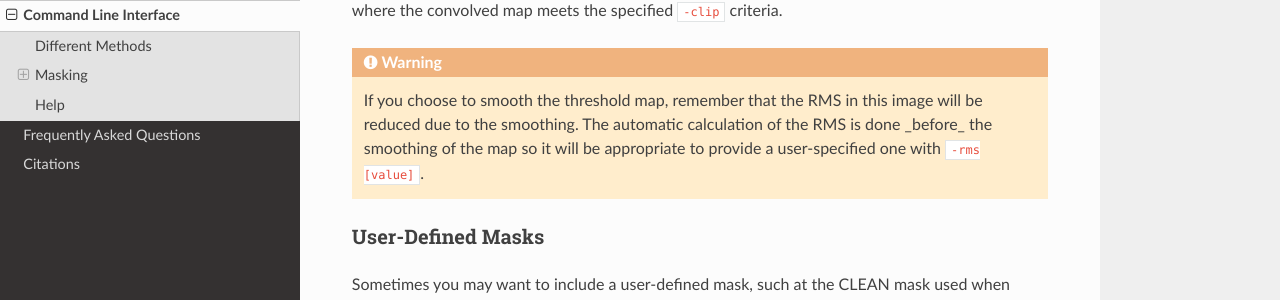
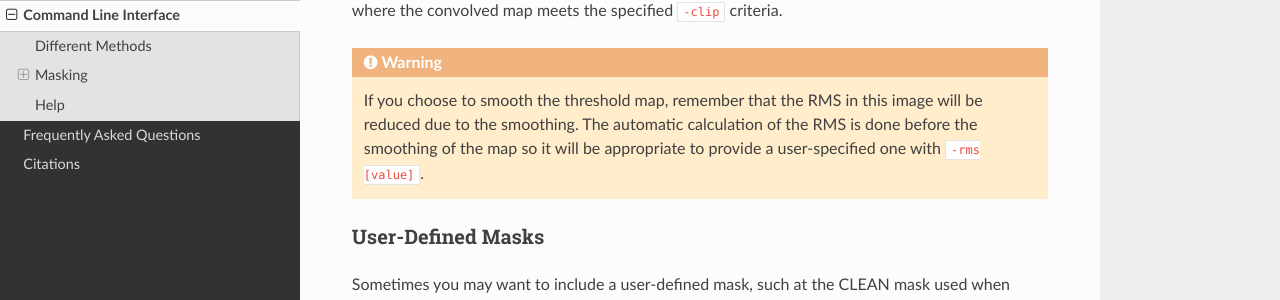
Before and after one commit to richteague/bettermoments, a Sphinx documentation site: the page built from docs/user/command_line.rst, in a window 1280 px wide and 900 px high, scrolled down 1641 px. Shown: the part 167-467 px from the top of the window. Built offline with Sphinx 7.4.7 and the Read the Docs theme 2.0.0, drawn with Linux system fonts in a browser that asks for light colours; formulas are drawn with MathJax 3.

```diff
--- a/docs/user/command_line.rst
+++ b/docs/user/command_line.rst
@@ -96,7 +96,7 @@ a boolean mask where the convolved map meets the specified ``-clip`` criteria.
 
     If you choose to smooth the threshold map, remember that the RMS in this
     image will be reduced due to the smoothing. The automatic calculation of
-    the RMS is done _before_ the smoothing of the map so it will be appropriate
+    the RMS is done before the smoothing of the map so it will be appropriate
     to provide a user-specified one with ``-rms [value]``.
 
 User-Defined Masks
```
Also changed, not shown: README.md (+12 -0 lines).
